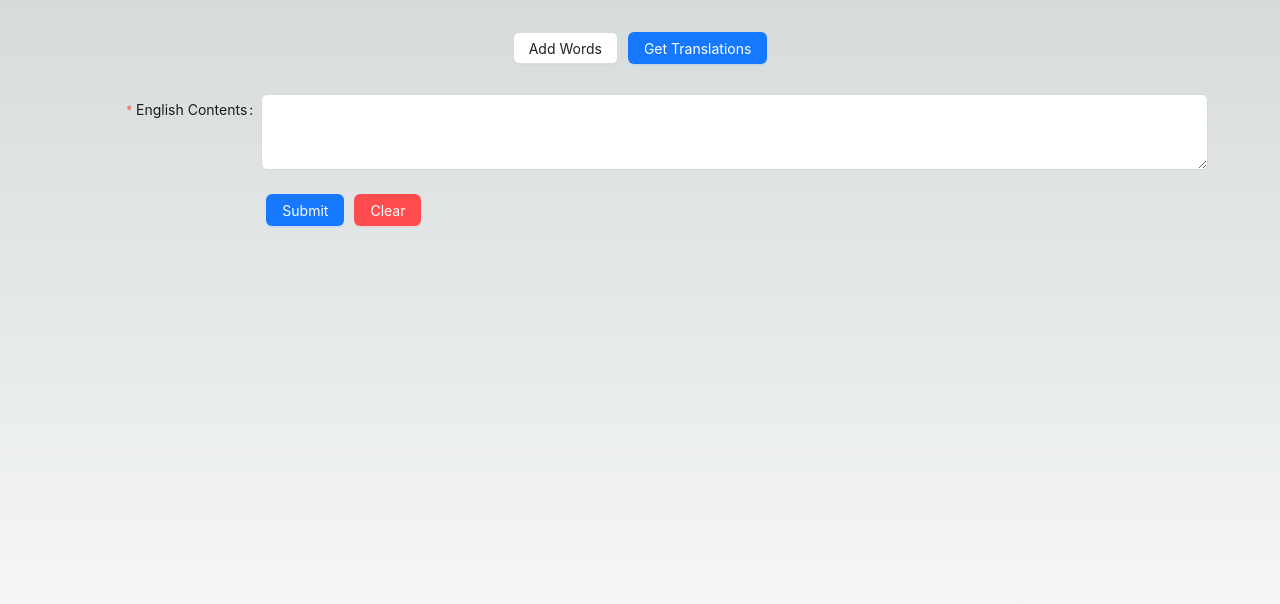
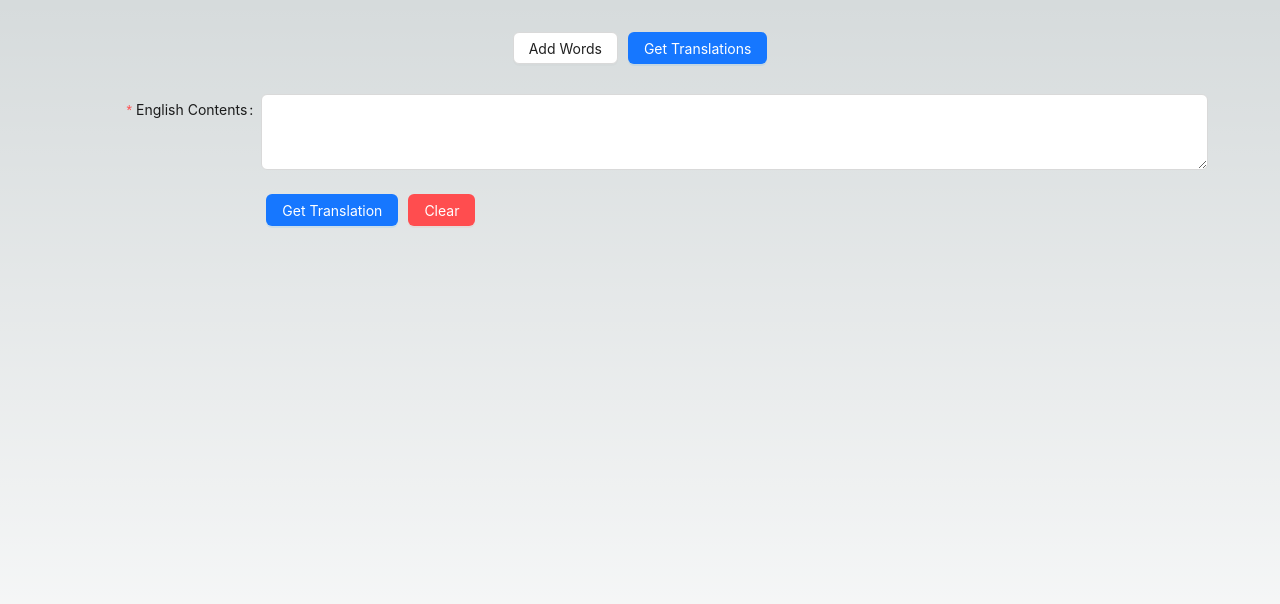
Before and after one commit to chrisvan0210/translateApp, a Next.js app: page / in a window 1280 px wide. Both pictures are taken after a click on the button "Get Translations". Shown: the top 604 px of the page. Built offline with nearby package versions, Linux system fonts and the light colour scheme.

Commit message:
clean code

```diff
--- a/mongoDB.js
+++ b/mongoDB.js
@@ -2,8 +2,8 @@ const mongoose = require("mongoose");
 const Langs = require("./model/all");
 mongoose.set("strictQuery", false);
 
-const uri = "mongodb://127.0.0.1:27017/fb88_languages";
-// const uri = "mongodb+srv://fb88_translate:Xawy0XvSii8zc4Sn@cluster0.hmcr9cl.mongodb.net/?retryWrites=true&w=majority";
+// const uri = "mongodb://127.0.0.1:27017/fb88_languages";
+const uri = "mongodb+srv://fb88_translate:Xawy0XvSii8zc4Sn@cluster0.hmcr9cl.mongodb.net/?retryWrites=true&w=majority";
 try {
   mongoose.connect(uri).then(() => console.log("Connected!"));
 } catch (err) {
--- a/src/components/AddForm.tsx
+++ b/src/components/AddForm.tsx
@@ -1,4 +1,5 @@
 import { Button, Form, Input, Select, message } from "antd";
+import { useState } from "react";
 import { AddFormDiv } from "./styled";
 
 interface ContentType {
@@ -7,8 +8,6 @@ interface ContentType {
   lang: string;
 }
 
-let baseUrl = "http://localhost:3000/api/";
-
 const layout = {
   labelCol: { span: 4 },
   wrapperCol: { span: 20 },
@@ -16,10 +15,12 @@ const layout = {
 
 const AddForm = () => {
   const [form] = Form.useForm();
+  const [loadings, setLoadings] = useState<boolean>(false);
 
   const onFinish = async (values: ContentType) => {
+    setLoadings(true);
     try {
-      const result = await fetch(baseUrl + `/add/all-lang`, {
+      const result = await fetch("/api/add/all-lang", {
         headers: { "Content-Type": "application/json" },
         method: "POST",
         body: JSON.stringify(values),
@@ -27,10 +28,12 @@ const AddForm = () => {
       let data = await result.json();
       if (data !== null || data.content) {
         form.resetFields();
-        if(data.content) {
-            message.success("Added successfully!");
-        }else{
-            message.success("Updated the words already exist!");
+        if (data.content) {
+          message.success("Added successfully!");
+        } else {
+          message.success(
+            "Updated for " + values.lang + " only cause words already exist!"
+          );
         }
       } else {
         message.warning("Add fail!");
@@ -39,6 +42,7 @@ const AddForm = () => {
       console.log(err);
       message.info("Added Failed!");
     }
+    setLoadings(false);
   };
   const onFinishFailed = (err: any) => {
     console.log("failed", err);
@@ -59,7 +63,9 @@ const AddForm = () => {
         <Form.Item
           label="English Contents"
           name="english"
-          rules={[{ required: true, message: "Please input english contents!" }]}
+          rules={[
+            { required: true, message: "Please input english contents!" },
+          ]}
           wrapperCol={{ ...layout.wrapperCol }}
         >
           <Input.TextArea rows={4} />
@@ -73,8 +79,10 @@ const AddForm = () => {
         >
           <Input.TextArea rows={4} />
         </Form.Item>
-        <Form.Item label="Language" name="lang"
-        rules={[{ required: true, message: "Please select the language!" }]}
+        <Form.Item
+          label="Language"
+          name="lang"
+          rules={[{ required: true, message: "Please select the language!" }]}
         >
           <Select
             style={{ width: 120 }}
@@ -87,7 +95,7 @@ const AddForm = () => {
           />
         </Form.Item>
         <Form.Item wrapperCol={{ offset: 4, span: 20 }}>
-          <Button type="primary" htmlType="submit">
+          <Button type="primary" htmlType="submit" loading={loadings}>
             Submit
           </Button>
           <Button
--- a/src/components/GetForm.tsx
+++ b/src/components/GetForm.tsx
@@ -9,7 +9,6 @@ interface LanguagesType {
   th: string;
 }
 
-let baseUrl = "http://localhost:3000/api/";
 const layout = {
   labelCol: { span: 4 },
   wrapperCol: { span: 20 },
@@ -26,10 +25,12 @@ function GetForm() {
   const [translate, setTranslate] = useState<LanguagesType>(initialState);
   const [form] = Form.useForm();
   const [value, copy] = useCopyToClipboard();
+  const [loadings, setLoadings] = useState<boolean>(false);
 
   const onFinish = async (values: any) => {
+    setLoadings(true);
     try {
-      const result = await fetch(baseUrl + `/get/all-lang`, {
+      const result = await fetch("/api/get/all-lang", {
         headers: { "Content-Type": "application/json" },
         method: "POST",
         body: JSON.stringify(values),
@@ -45,7 +46,9 @@ function GetForm() {
     } catch (err) {
       console.log(err);
     }
+    setLoadings(false);
   };
+
   const onFinishFailed = (err: any) => {
     console.log("failed", err);
   };
@@ -54,6 +57,7 @@ function GetForm() {
     key,
     translate[key as keyof LanguagesType],
   ]);
+
   const renderText = transArray.map((item, index) => (
     <div className="result-each" key={index}>
       {translate?.vn && (
@@ -91,8 +95,8 @@ function GetForm() {
           <Input.TextArea rows={3} />
         </Form.Item>
         <Form.Item wrapperCol={{ offset: 4, span: 20 }}>
-          <Button type="primary" htmlType="submit">
-            Submit
+          <Button type="primary" htmlType="submit" loading={loadings}>
+            Get Translation
           </Button>
           <Button
             type="primary"
--- a/src/hooks/useCopyToClipboard.ts
+++ b/src/hooks/useCopyToClipboard.ts
@@ -1,5 +1,5 @@
 import { useState } from "react";
-import {message} from "antd"
+import { message } from "antd";
 
 type CopiedValue = string | null;
 type CopyFn = (text: string) => Promise<boolean>; // Return success
@@ -18,7 +18,7 @@ function useCopyToClipboard(): [CopiedValue, CopyFn] {
       text = text.replace(/"/g, "");
       await navigator.clipboard.writeText(text);
       setCopiedText(text);
-      message.success("Copied successfully");
+      message.success("Copied!");
       return true;
     } catch (error) {
       console.warn("Copy failed", error);
--- a/src/pages/index.tsx
+++ b/src/pages/index.tsx
@@ -9,8 +9,8 @@ import { Button } from "antd";
 
 export default function Home() {
   const [tab, setTab] = useState(0);
-  const listComp = [<AddForm />, <GetForm />];
-  let emptyArray = ["Add Words", "Get Translations"]
+  const listComp = [<AddForm key={0} />, <GetForm key={1} />];
+  let emptyArray = ["Add Words", "Get Translations"];
   return (
     <>
       <Head>
@@ -22,16 +22,22 @@ export default function Home() {
       <main className={styles.main}>
         <div className={styles.mainnav}>
           {emptyArray.map((menu, index) => {
-            return <Button type={`${index === tab ? "primary" : "default"}`} key={index} onClick={()=>setTab(index)}>{menu}</Button>;
+            return (
+              <Button
+                type={`${index === tab ? "primary" : "default"}`}
+                key={index}
+                onClick={() => setTab(index)}
+              >
+                {menu}
+              </Button>
+            );
           })}
         </div>
         {listComp.map((component, index) => {
           return (
             <div
               key={index}
-                className={`${styles.menu} ${
-                  index === tab ? styles.active : ""
-                }`}
+              className={`${styles.menu} ${index === tab ? styles.active : ""}`}
             >
               {component}
             </div>
```
Also changed, not shown: 1 other file (tests, documents, lock files or other folders). Lines whose indentation alone changed are shown as unchanged.
